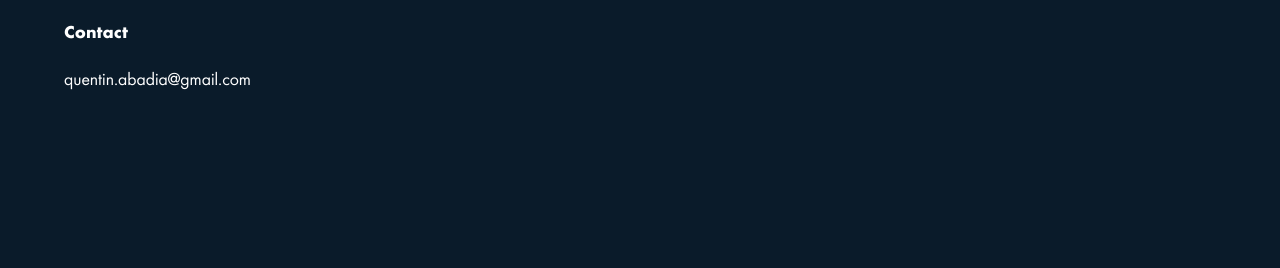
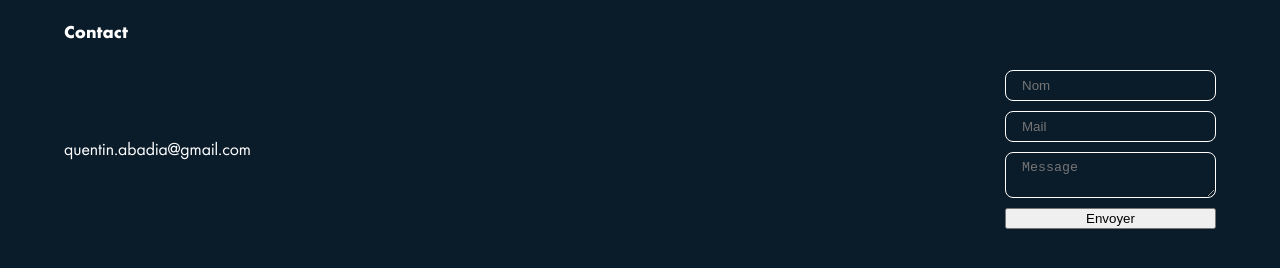
Before and after one commit to Lucieabd98/quentin-site, a React (Vite) app: page / in a window 1280 px wide. Shown: the part 5008-5276 px from the top of the page. Built offline with nearby package versions, Linux system fonts and the light colour scheme; the HTML template or start-up script is replaced by a standard one.

Commit message:
added form netlify

```diff
--- a/src/components/Contact/Contact.jsx
+++ b/src/components/Contact/Contact.jsx
@@ -8,11 +8,25 @@ const Contact = () => {
         <div className="left-column">
           <p>quentin.abadia@gmail.com</p>
         </div>
-        {/* <div className="right-column">
-          <input type="text" />
-          <input type="text" />
-          <input type="text" />
-        </div> */}
+        <div className="right-column">
+          <form
+            name="contact"
+            method="POST"
+            data-netlify="true"
+            data-netlify-honeypot="bot-field"
+          >
+            <input type="hidden" name="form-name" value="contact" />
+            <p className="hidden">
+              <label>
+                Don’t fill this out: <input name="bot-field" />
+              </label>
+            </p>
+            <input type="text" name="name" required placeholder="Nom" />
+            <input type="email" name="email" required placeholder="Mail" />
+            <textarea name="message" required placeholder="Message"></textarea>
+            <button type="submit">Envoyer</button>
+          </form>
+        </div>
       </div>
     </div>
   );
--- a/src/components/Contact/contact.css
+++ b/src/components/Contact/contact.css
@@ -15,3 +15,22 @@
   display: flex;
   flex-direction: column;
 }
+
+.hidden {
+  display: none;
+}
+
+form {
+  display: flex;
+  flex-direction: column;
+  gap: 10px;
+}
+
+input,
+textarea {
+  background-color: transparent;
+  border: white 1px solid;
+  border-radius: 8px;
+  padding: 7px 16px;
+  color: white;
+}
```
